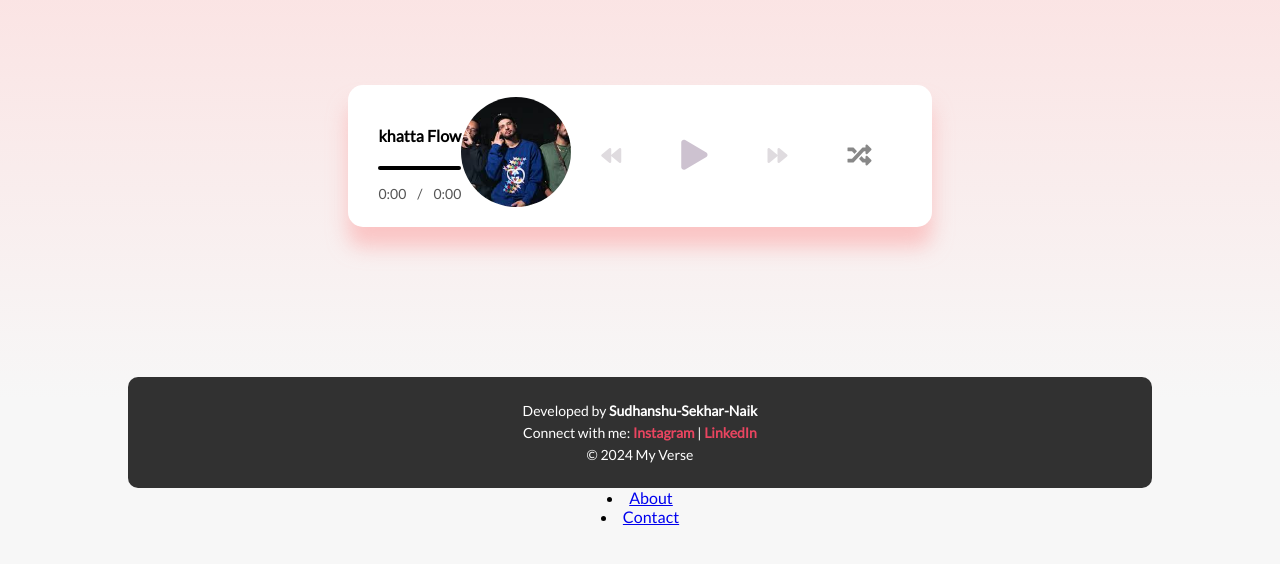
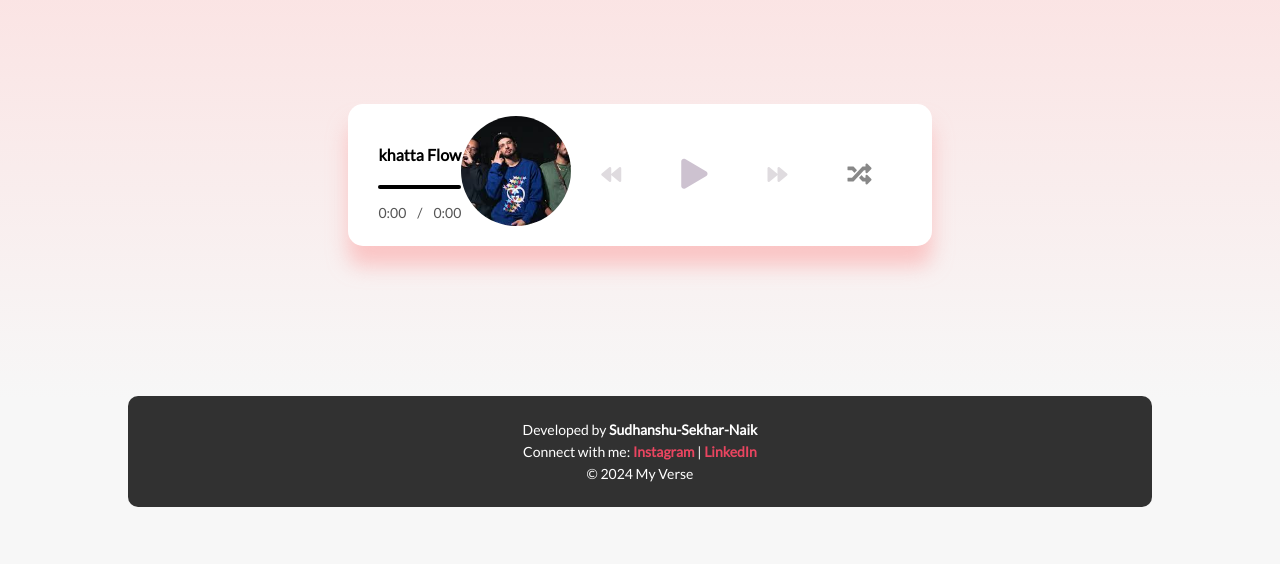
Before and after one commit to SudhanshuSekharNaik/music-player-main, a plain HTML site: page index.html in a window 1280 px wide. Shown: the part 212-776 px from the top of the page. Drawn offline with nearby package versions, Linux system fonts and the light colour scheme.

Commit message:
Update index.html

```diff
--- a/index.html
+++ b/index.html
@@ -152,13 +152,6 @@
         <li><a href="#about">About</a></li>
         <li><a href="#contact">Contact</a></li>
       </ul>
-    </nav>
-
-        <li><a href="#about">About</a></li>
-        <li><a href="#contact">Contact</a></li>
-      </ul>
-    </nav>
-
     <nav class="menu-bar">
       <ul>
           <li><a href="#">Home</a></li>
```
